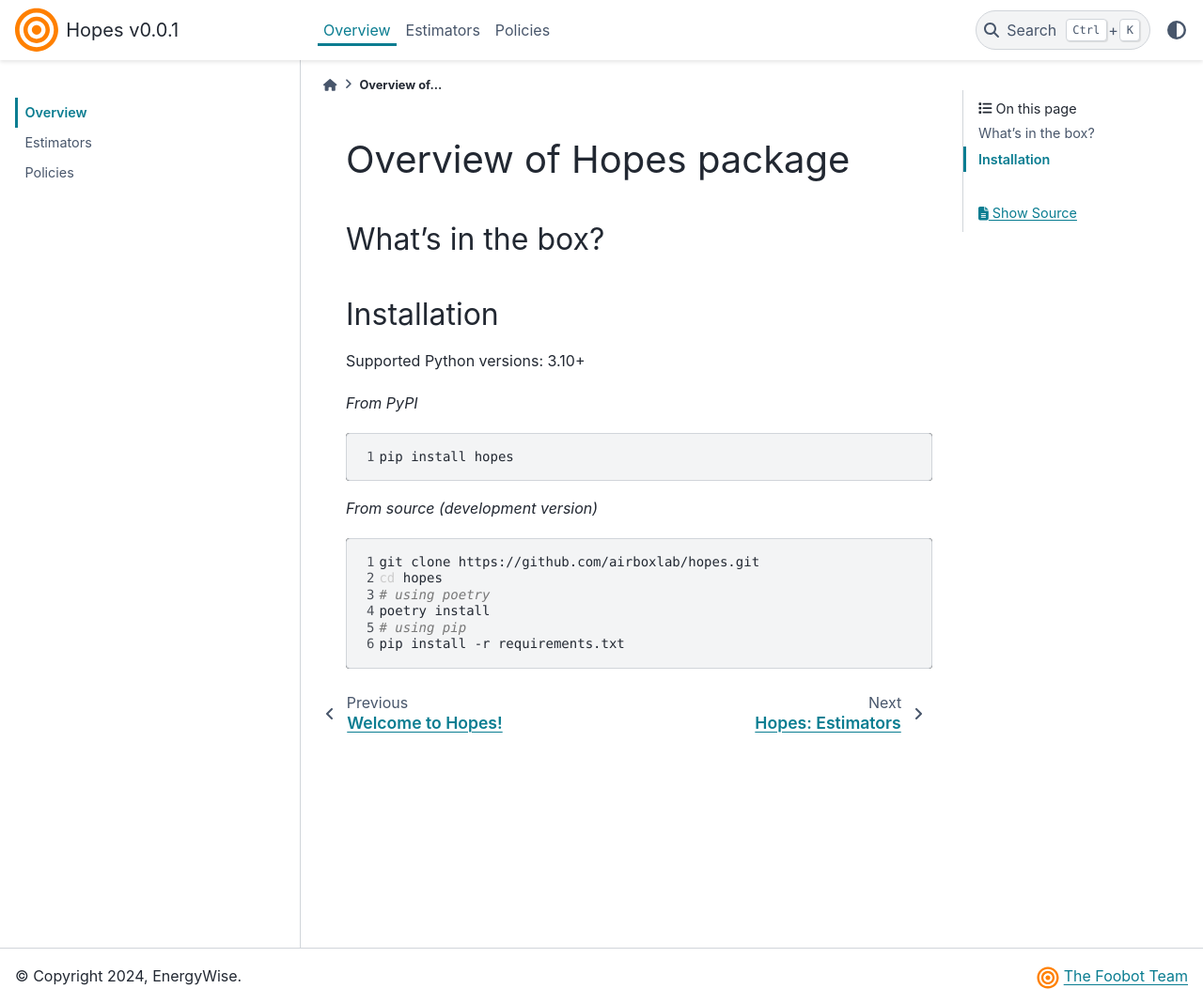
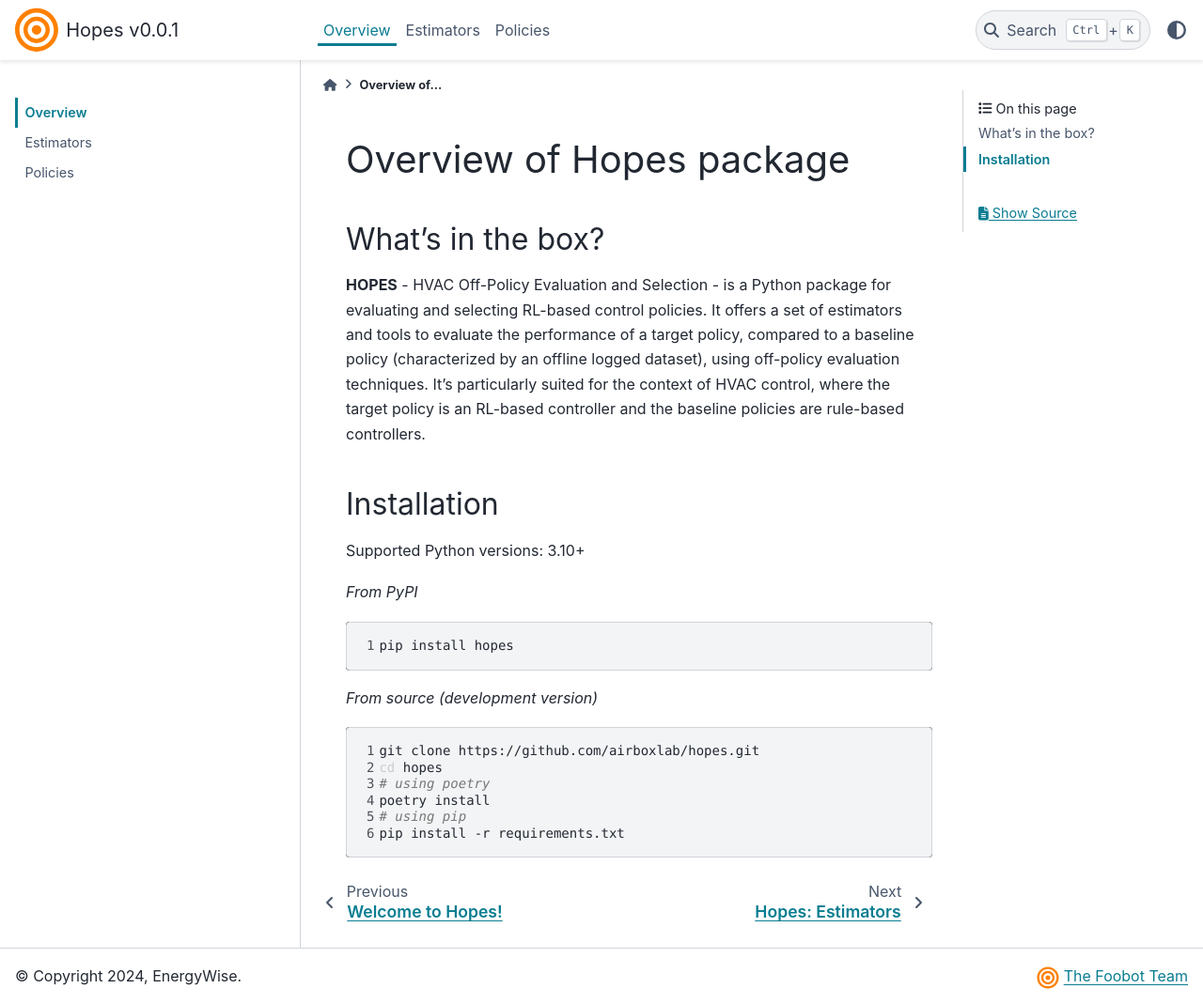
Before and after one commit to airboxlab/hopes, a Sphinx documentation site: the page built from doc/source/overview/index.rst, in a window 1280 px wide and 1069 px high. Shown: the whole window at 94% size. Built offline with Sphinx 7.4.7 and the PyData theme 0.15.4, drawn with Linux system fonts in a browser that asks for light colours.

Commit message:
add overview

```diff
--- a/doc/source/overview/index.rst
+++ b/doc/source/overview/index.rst
@@ -3,6 +3,13 @@ Overview of Hopes package
 
 What's in the box?
 ------------------
+
+**HOPES** - HVAC Off-Policy Evaluation and Selection - is a Python package for evaluating and selecting RL-based
+control policies. It offers a set of estimators and tools to evaluate the performance of a target policy,
+compared to a baseline policy (characterized by an offline logged dataset), using off-policy evaluation
+techniques. It's particularly suited for the context of HVAC control, where the target policy is an RL-based controller
+and the baseline policies are rule-based controllers.
+
 
 Installation
 ------------
```
